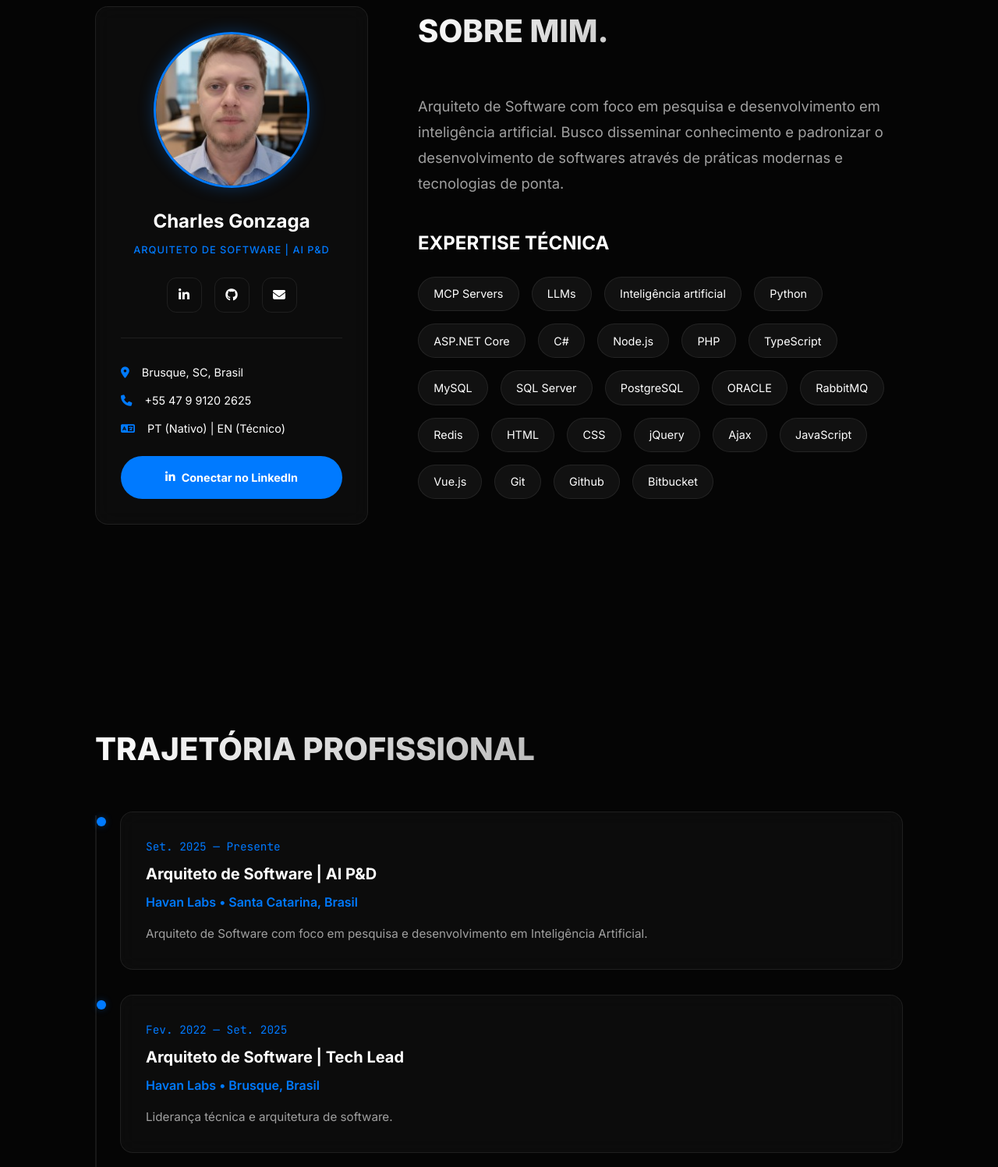
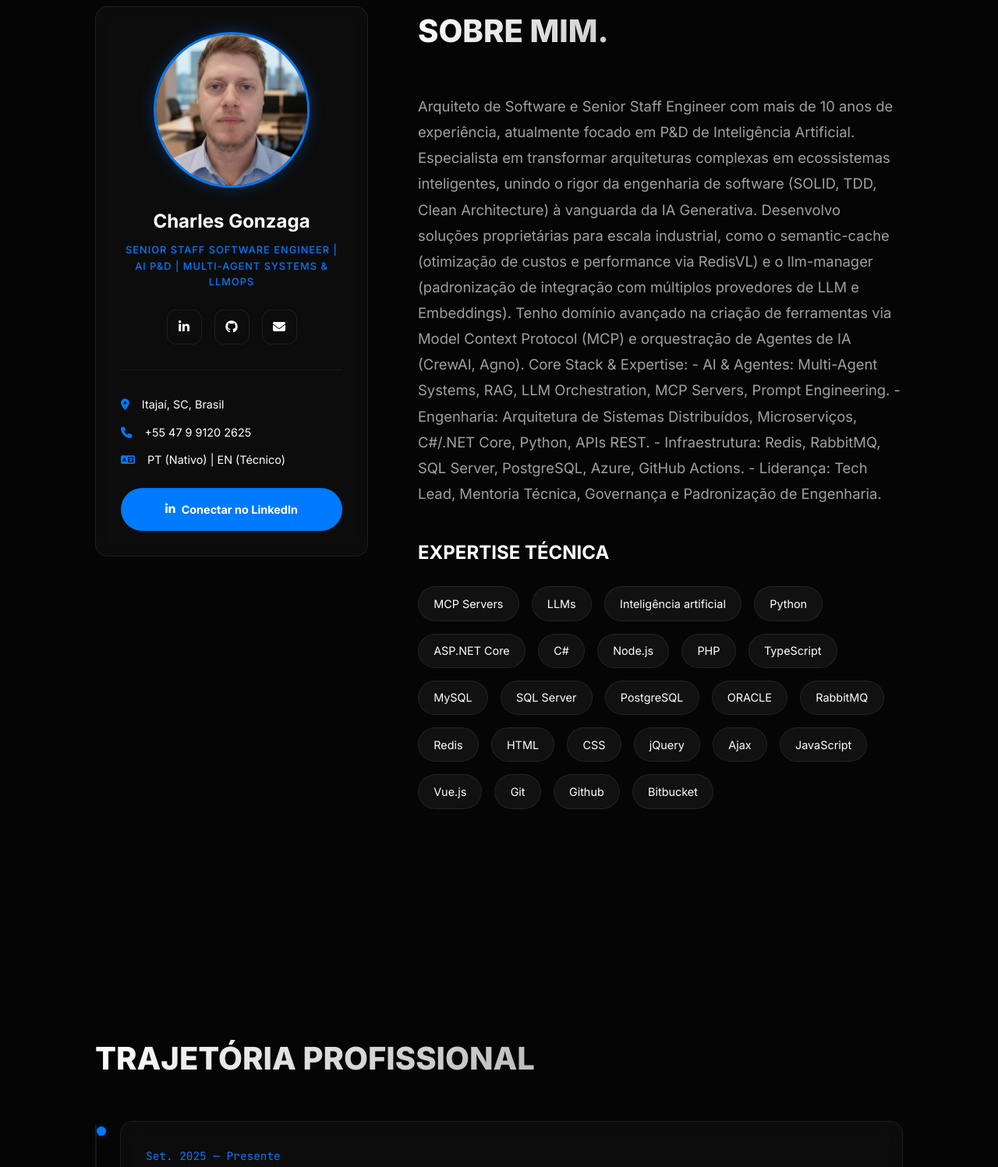
Before and after one commit to charlesgonzaga/charlesgonzaga.github.io, a plain HTML site: page index.html in a window 1280 px wide. Shown: the part 920-2417 px from the top of the page at 78% size. Drawn offline with nearby package versions, Linux system fonts and the light colour scheme.

Commit message:
Atualização das informações de perfil e descrição no portfólio, incluindo especializações e experiências em IA e desenvolvimento de software.

```diff
--- a/index.html
+++ b/index.html
@@ -9,7 +9,7 @@
 
     <!-- Meta Tags SEO -->
     <meta name="description"
-        content="Portfólio de Charles Gonzaga, Arquiteto de Software especializado em Pesquisa e Desenvolvimento de IA. Conheça minha trajetória e competências.">
+        content="Charles Gonzaga | Senior Staff Engineer & AI Architect. Especialista em LLMOps, Agentes de IA e arquiteturas escaláveis em .NET e Python.">
     <meta name="keywords"
         content="Arquiteto de Software, IA, Inteligência Artificial, P&D, .NET, Python, Charles Gonzaga">
 
@@ -45,8 +45,7 @@
                 <h1 class="section-title">Charles Gonzaga</h1>
                 <p
                     style="font-size: 1.25rem; margin-bottom: 2.5rem; color: var(--text-secondary); max-width: 700px; margin-left: auto; margin-right: auto;">
-                    Arquiteto de Software especializado em P&D de Inteligência Artificial.
-                    Construindo o futuro da tecnologia com sistemas robustos e inteligentes.
+                    Senior Staff Software Engineer | AI P&D | Multi-Agent Systems & LLMOps
                 </p>
                 <div style="display: flex; gap: 1rem; justify-content: center;">
                     <a href="#sobre" class="skill-tag"
@@ -68,7 +67,7 @@
                     </div>
                     <div class="profile-info">
                         <h3>Charles Gonzaga</h3>
-                        <span class="designation">Arquiteto de Software | AI P&D</span>
+                        <span class="designation">Senior Staff Software Engineer | AI P&D | Multi-Agent Systems & LLMOps</span>
                         <div class="social-links">
                             <a href="https://www.linkedin.com/in/charlesgonzaga/" target="_blank" class="social-link"
                                 title="LinkedIn"><i class="fab fa-linkedin-in"></i></a>
@@ -80,7 +79,7 @@
                         <div
                             style="margin-top: 2rem; padding-top: 2rem; border-top: 1px solid var(--card-border); text-align: left;">
                             <p style="font-size: 0.9rem; margin-bottom: 0.8rem;"><i class="fas fa-map-marker-alt"
-                                    style="margin-right: 12px; color: var(--accent-color);"></i> Brusque, SC, Brasil</p>
+                                    style="margin-right: 12px; color: var(--accent-color);"></i> Itajaí, SC, Brasil</p>
                             <p style="font-size: 0.9rem; margin-bottom: 0.8rem;"><i class="fas fa-phone"
                                     style="margin-right: 12px; color: var(--accent-color);"></i> +55 47 9 9120 2625</p>
                             <p style="font-size: 0.9rem;"><i class="fas fa-language"
@@ -96,11 +95,20 @@
 
                 <div class="bio-text">
                     <h2 class="section-title">SOBRE MIM.</h2>
-                    <p
-                        style="font-size: 1.15rem; color: var(--text-secondary); margin-bottom: 2.5rem; line-height: 1.8;">
-                        Arquiteto de Software com foco em pesquisa e desenvolvimento em inteligência artificial.
-                        Busco disseminar conhecimento e padronizar o desenvolvimento de softwares através de práticas
-                        modernas e tecnologias de ponta.
+                    <p style="font-size: 1.15rem; color: var(--text-secondary); margin-bottom: 2.5rem; line-height: 1.8;">
+                        Arquiteto de Software e Senior Staff Engineer com mais de 10 anos de experiência, atualmente focado em P&D de Inteligência Artificial.
+                        Especialista em transformar arquiteturas complexas em ecossistemas inteligentes, unindo o rigor da engenharia de software
+                        (SOLID, TDD, Clean Architecture) à vanguarda da IA Generativa.
+
+                        Desenvolvo soluções proprietárias para escala industrial, como o semantic-cache (otimização de custos e performance via RedisVL) e o
+                        llm-manager (padronização de integração com múltiplos provedores de LLM e Embeddings). Tenho domínio avançado na criação de ferramentas
+                        via Model Context Protocol (MCP) e orquestração de Agentes de IA (CrewAI, Agno).
+
+                        Core Stack & Expertise:
+                        - AI & Agentes: Multi-Agent Systems, RAG, LLM Orchestration, MCP Servers, Prompt Engineering.
+                        - Engenharia: Arquitetura de Sistemas Distribuídos, Microserviços, C#/.NET Core, Python, APIs REST.
+                        - Infraestrutura: Redis, RabbitMQ, SQL Server, PostgreSQL, Azure, GitHub Actions.
+                        - Liderança: Tech Lead, Mentoria Técnica, Governança e Padronização de Engenharia.
                     </p>
 
                     <h3 id="expertise" style="margin-bottom: 1.5rem; font-size: 1.5rem; font-weight: 700;">EXPERTISE
@@ -144,8 +152,11 @@
                     <h3 class="timeline-title">Arquiteto de Software | AI P&D</h3>
                     <p style="color: var(--accent-color); font-weight: 600; margin-bottom: 1rem;">Havan Labs • Santa
                         Catarina, Brasil</p>
-                    <p class="timeline-content">Arquiteto de Software com foco em pesquisa e desenvolvimento em
-                        Inteligência Artificial.</p>
+                    <p class="timeline-content">
+                        Liderança técnica em Pesquisa e Desenvolvimento de IA Generativa. Responsável pela arquitetura de sistemas multi-agentes e
+                        criação de infraestrutura para LLMOps, incluindo o desenvolvimento de Semantic-Cache (RedisVL) e o framework LLM-Manager
+                        para orquestração de provedores e embeddings.
+                    </p>
                 </div>
 
                 <div class="timeline-item glass" style="padding: 2rem; margin-bottom: 2rem;">
@@ -153,16 +164,21 @@
                     <h3 class="timeline-title">Arquiteto de Software | Tech Lead</h3>
                     <p style="color: var(--accent-color); font-weight: 600; margin-bottom: 1rem;">Havan Labs • Brusque,
                         Brasil</p>
-                    <p class="timeline-content">Liderança técnica e arquitetura de software.</p>
+                    <p class="timeline-content">
+                        Definição de padrões arquiteturais e governança para centenas de microserviços. Desenvolvi o Havan.ConnectionStringProvider
+                        para gestão segura de segredos via Key Vault e o Havan.RedisConnection, otimizando a performance de cache distribuído através
+                        da segregação de leitura/escrita.
+                    </p>
                 </div>
 
                 <div class="timeline-item glass" style="padding: 2rem; margin-bottom: 2rem;">
                     <span class="timeline-date">Jan. 2020 — Fev. 2022</span>
                     <h3 class="timeline-title">Programador</h3>
                     <p style="color: var(--accent-color); font-weight: 600; margin-bottom: 1rem;">Havan Labs</p>
-                    <p class="timeline-content">Programador C# .NetCore, desenvolvendo APIs REST. Realizei integração
-                        com a Picpay e com Itaú. Atuei no desenvolvimento de módulos para o Magento. Participei como
-                        desenvolvedor C# Asp.Net Core no ERP Havan nas equipes de compras e e-commerce.</p>
+                    <p class="timeline-content">
+                        Desenvolvimento de APIs REST críticas em ASP.NET Core para o ERP Havan. Implementação de integrações complexas de checkout (Magento)
+                        e meios de pagamento (PicPay, Itaú), com foco em alta disponibilidade e testes automatizados (xUnit).
+                    </p>
                 </div>
 
                 <div class="timeline-item glass" style="padding: 2rem; margin-bottom: 2rem;">
```
